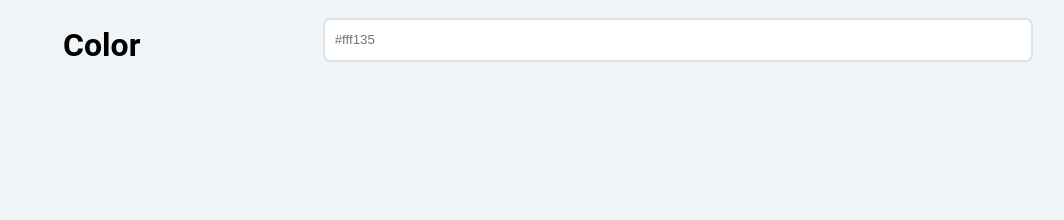
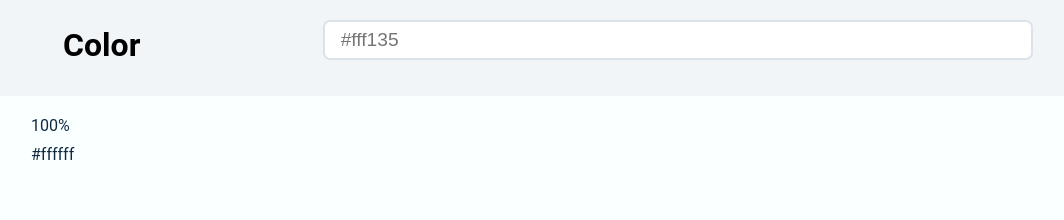
Before and after one commit to ilhamsyahids/close-color, a React (Create React App) app: page / in a window 1280 px wide. Shown: the top 220 px of the page, without its empty margins (1-1065 px from the left). Built offline with nearby package versions, Linux system fonts and the light colour scheme.

Commit message:
add colors

```diff
--- a/src/App.css
+++ b/src/App.css
@@ -3,7 +3,8 @@
   height: 5rem;
   display: grid;
   place-items: center;
-  background: transparent
+  background: transparent;
+  margin-bottom: 1rem;
 }
 
 .nav-center {
@@ -27,11 +28,36 @@ form {
 
 input {
   margin: 0 auto;
-  padding: 10px;
+  padding: 0.5rem 1rem;
+  font-size: 1.2rem;
   border: 2px solid var(--clr-grey-9);
   border-radius: 7px;
   width: 75%;
   line-height: 20px;
+}
+
+.colors {
+  min-height: calc(100vh - 100px);
+  display: grid;
+  grid-template-columns: repeat(auto-fit, minmax(223.33px, 1fr));
+  grid-template-rows: repeat(auto-fit, minmax(96px, 1fr));
+}
+
+.color {
+  padding: 1rem 2rem;
+  cursor: pointer;
+  font-size: 1rem;
+  text-transform: none;
+}
+
+.color-percent {
+  margin-bottom: 0;
+  color: var(--clr-grey-1);
+}
+
+.color-value {
+  color: var(--clr-grey-1);
+  margin-bottom: 0;
 }
 
 @media screen and (min-width:800px) {
--- a/src/App.js
+++ b/src/App.js
@@ -7,6 +7,12 @@ function App() {
   return (
     <>
       <Navbar />
+      <main className="colors">
+        <article className="color" style={{"background-color": "rgb(250, 255, 255)"}}>
+          <p className="color-percent">100%</p>
+          <p className="color-value">#ffffff</p>
+        </article>
+      </main>
     </>
   );
 }
```
